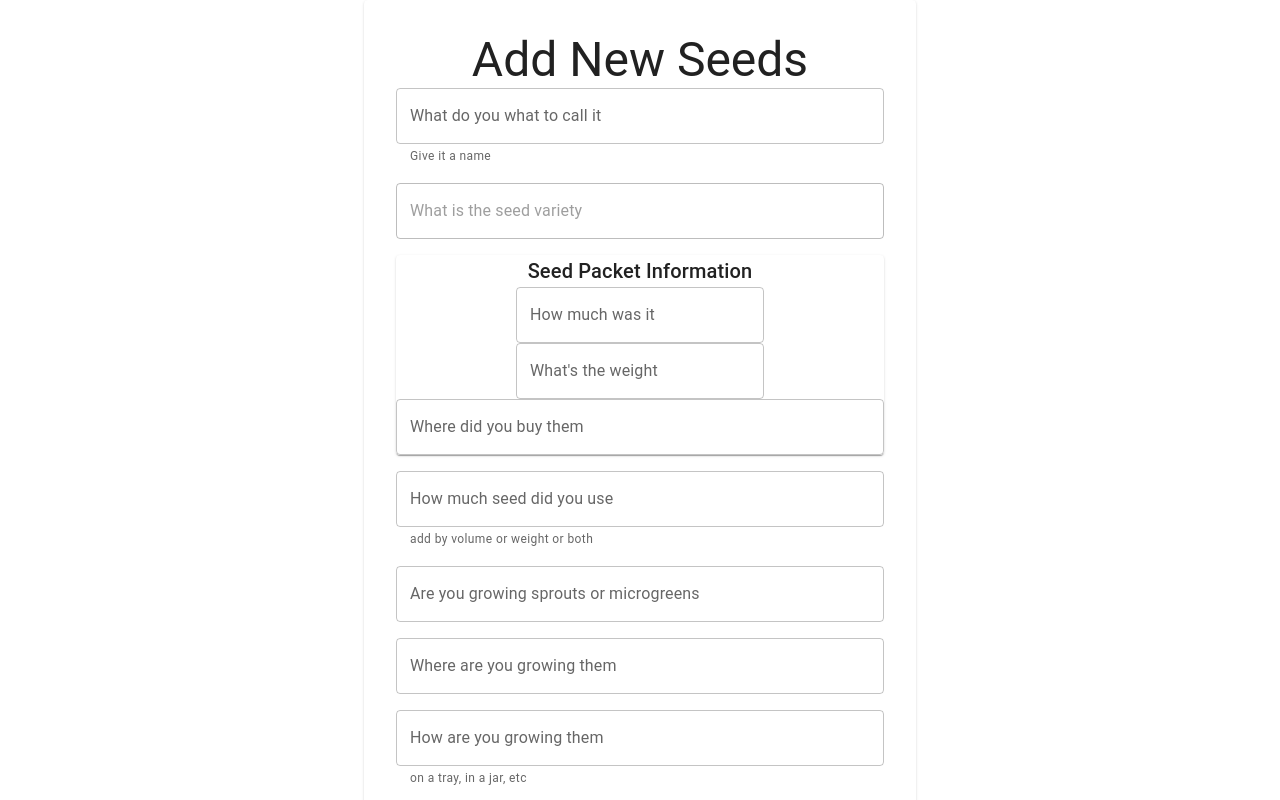
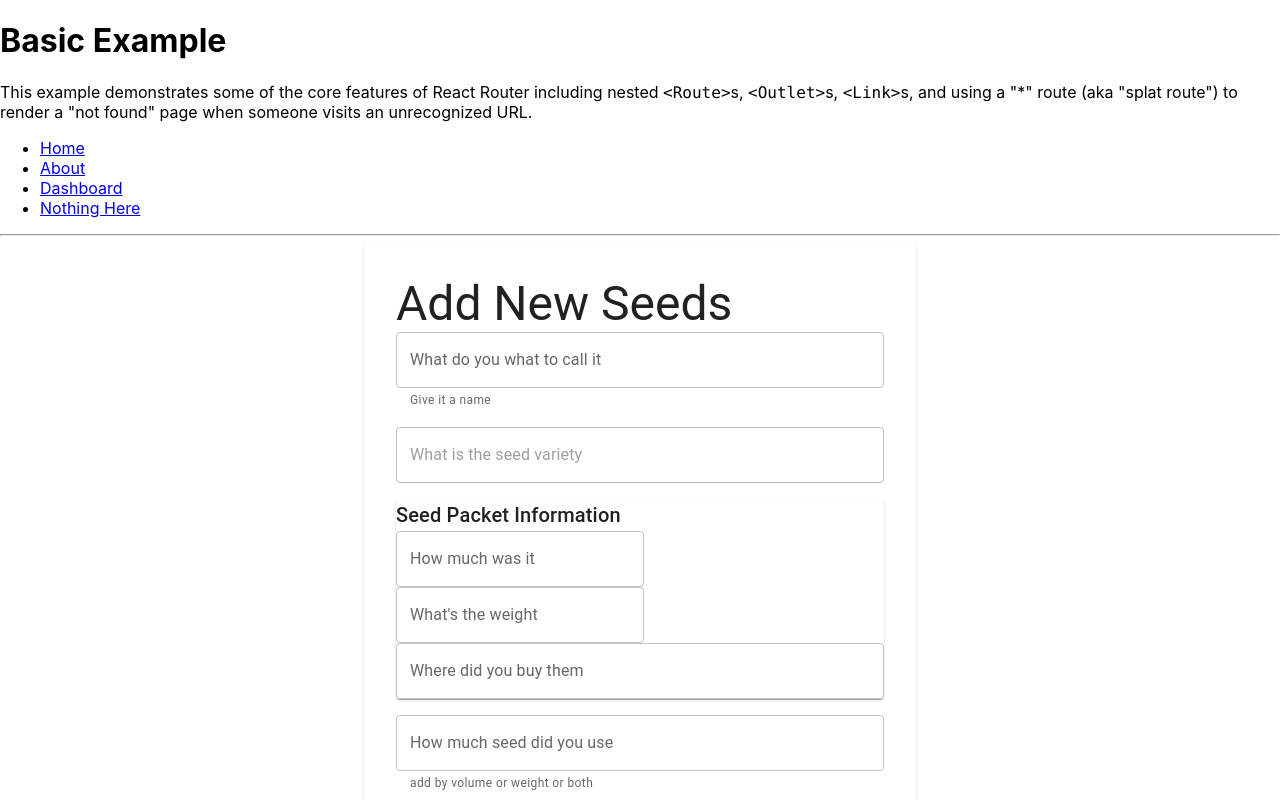
Before and after one commit to danppo/seed-task-tracker, a React (Create React App) app: page / in a window 1280 px wide. Shown: the top 800 px of the page. Built offline with nearby package versions, Linux system fonts and the light colour scheme; the HTML template or start-up script is replaced by a standard one.

Commit message:
Update App.tsx
manually merge app file

```diff
--- a/src/App.tsx
+++ b/src/App.tsx
@@ -1,15 +1,105 @@
 import React from 'react';
+import { Routes, Route, Outlet, Link } from "react-router-dom";
 import Form from './form';
 import logo from './logo.svg';
 import Container from '@mui/material/Container';
 import './App.css';
 
-function App() {
+const App = () => {
   return (
-    <div className="App">
-      <Container maxWidth="sm">
-        <Form />
-      </Container>
+    <div>
+      <h1>Basic Example</h1>
+
+      <p>
+        This example demonstrates some of the core features of React Router
+        including nested <code>&lt;Route&gt;</code>s,{" "}
+        <code>&lt;Outlet&gt;</code>s, <code>&lt;Link&gt;</code>s, and using a
+        "*" route (aka "splat route") to render a "not found" page when someone
+        visits an unrecognized URL.
+      </p>
+
+      {/* Routes nest inside one another. Nested route paths build upon
+            parent route paths, and nested route elements render inside
+            parent route elements. See the note about <Outlet> below. */}
+      <Routes>
+        <Route path="/" element={<Layout />}>
+          <Route index element={<Home />} />
+          <Route path="about" element={<About />} />
+          <Route path="dashboard" element={<Dashboard />} />
+
+          {/* Using path="*"" means "match anything", so this route
+                acts like a catch-all for URLs that we don't have explicit
+                routes for. */}
+          <Route path="*" element={<NoMatch />} />
+        </Route>
+      </Routes>
+    </div>
+  );
+}
+
+const Layout = () => {
+  return (
+    <div>
+      {/* A "layout route" is a good place to put markup you want to
+          share across all the pages on your site, like navigation. */}
+      <nav>
+        <ul>
+          <li>
+            <Link to="/">Home</Link>
+          </li>
+          <li>
+            <Link to="/about">About</Link>
+          </li>
+          <li>
+            <Link to="/dashboard">Dashboard</Link>
+          </li>
+          <li>
+            <Link to="/nothing-here">Nothing Here</Link>
+          </li>
+        </ul>
+      </nav>
+
+      <hr />
+
+      {/* An <Outlet> renders whatever child route is currently active,
+          so you can think about this <Outlet> as a placeholder for
+          the child routes we defined above. */}
+      <Outlet />
+    </div>
+  );
+}
+
+const Home = () => {
+  return (
+    <Container maxWidth="sm">
+      <Form />
+  </Container>
+  );
+}
+
+const About = () => {
+  return (
+    <div>
+      <h2>About</h2>
+    </div>
+  );
+}
+
+const Dashboard = () => {
+  return (
+    <div>
+      <h2>Dashboard</h2>
+    </div>
+  );
+}
+
+const NoMatch = () => {
+  return (
+    <div>
+      <h2>Nothing to see here!</h2>
+      <p>
+        <Link to="/">Go to the home page</Link>
+      </p>
     </div>
   );
 }
```
